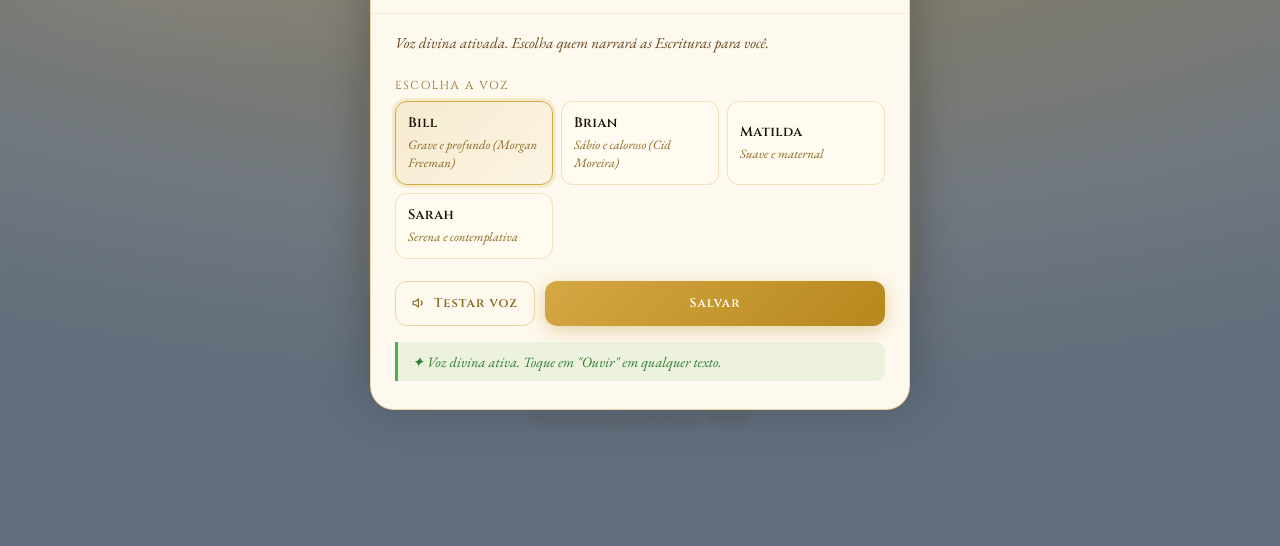
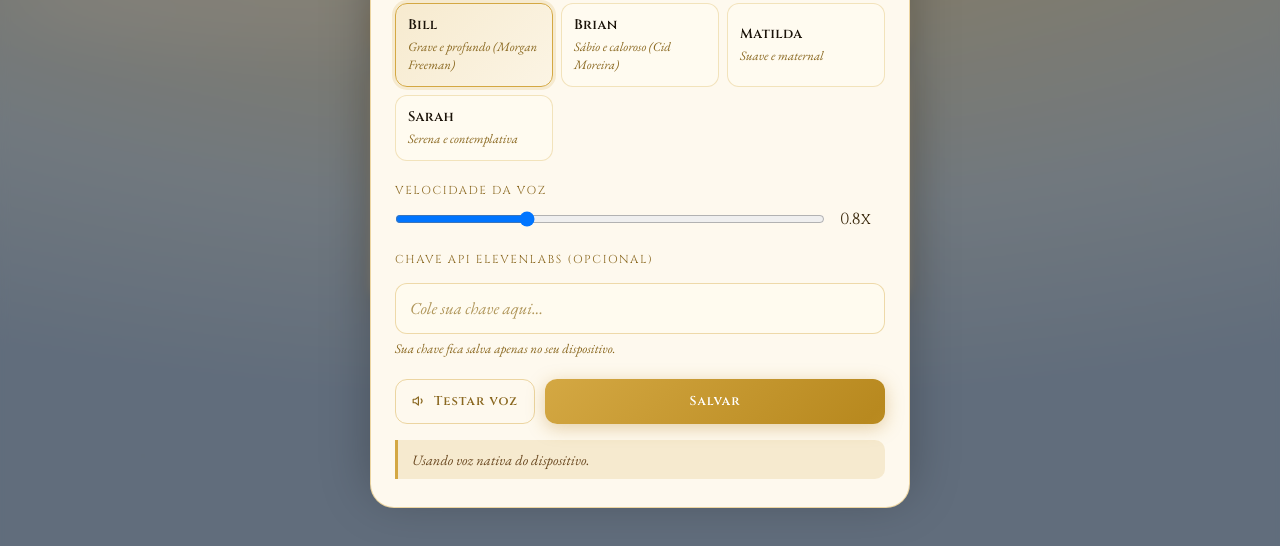
Before and after one commit to RdoLimaJunior/o-que-jesus-faria, a plain HTML site: page index.html in a window 1280 px wide. Both pictures are taken after a click on the button 900 px from the left and 50 px from the top of the page. Shown: the part 232-778 px from the top of the page. Drawn offline with nearby package versions, Linux system fonts and the light colour scheme.

Commit message:
security: remove hardcoded API key and add voice speed control

```diff
--- a/app.js
+++ b/app.js
@@ -56,9 +56,10 @@
     { id: 'EXAVITQu4vr4xnSDxMaL', name: 'Sarah',    desc: 'Serena e contemplativa' },
   ];
 
-  const EMBEDDED_KEY = 'a6de55b0724f02d9fae3b6427310501c7916337ca3589f47520e53b41702c48f';
+  const EMBEDDED_KEY = ''; // Removido por segurança. Insira sua chave nas configurações do app.
   let elevenLabsApiKey = localStorage.getItem('elevenLabsKey') || EMBEDDED_KEY;
   let elevenLabsVoiceId = localStorage.getItem('elevenLabsVoiceId') || VOICES[0].id;
+  let voiceSpeed = parseFloat(localStorage.getItem('voiceSpeed')) || 0.8;
   const useElevenLabs = () => !!elevenLabsApiKey;
 
   // populate voice grid
@@ -80,14 +81,23 @@
   }
   renderVoiceGrid();
 
-  // settings modal
-  const settingsModal = document.getElementById('settingsModal');
-  const apiStatus = document.getElementById('apiStatus');
+  const voiceSpeedInput = document.getElementById('voiceSpeed');
+  const speedValueDisplay = document.getElementById('speedValue');
+  const elevenLabsKeyInput = document.getElementById('elevenLabsKeyInput');
 
   function openSettings() {
     settingsModal.hidden = false;
+    voiceSpeedInput.value = voiceSpeed;
+    speedValueDisplay.textContent = voiceSpeed + 'x';
+    elevenLabsKeyInput.value = elevenLabsApiKey;
     refreshStatus();
   }
+
+  voiceSpeedInput.addEventListener('input', (e) => {
+    const val = e.target.value;
+    speedValueDisplay.textContent = val + 'x';
+  });
+
   function closeSettings() {
     settingsModal.hidden = true;
   }
@@ -108,9 +118,15 @@
   }
 
   document.getElementById('saveSettingsBtn').addEventListener('click', () => {
+    elevenLabsApiKey = elevenLabsKeyInput.value.trim();
+    voiceSpeed = parseFloat(voiceSpeedInput.value);
+
+    localStorage.setItem('elevenLabsKey', elevenLabsApiKey);
     localStorage.setItem('elevenLabsVoiceId', elevenLabsVoiceId);
+    localStorage.setItem('voiceSpeed', voiceSpeed);
+
     refreshStatus();
-    toast('Voz salva');
+    toast('Configurações salvas');
     setTimeout(closeSettings, 600);
   });
 
@@ -239,7 +255,7 @@
     if (!synth) { toast('Áudio não suportado neste dispositivo'); return; }
     const utt = new SpeechSynthesisUtterance(text);
     utt.lang = 'pt-BR';
-    utt.rate = 0.78;
+    utt.rate = voiceSpeed;
     utt.pitch = 0.85;
     utt.volume = 1.0;
     const v = getBestBrowserVoice();
--- a/index.html
+++ b/index.html
@@ -298,6 +298,20 @@
         </div>
       </div>
 
+      <div class="field" style="margin-top: 20px;">
+        <label class="field__label">Velocidade da Voz</label>
+        <div class="speed-control">
+          <input type="range" id="voiceSpeed" min="0.5" max="1.5" step="0.1" value="0.8">
+          <span id="speedValue">0.8x</span>
+        </div>
+      </div>
+
+      <div class="field" style="margin-top: 20px;">
+        <label class="field__label">Chave API ElevenLabs (Opcional)</label>
+        <input type="password" id="elevenLabsKeyInput" class="settings-input" placeholder="Cole sua chave aqui...">
+        <p class="field__hint">Sua chave fica salva apenas no seu dispositivo.</p>
+      </div>
+
       <div class="modal__actions">
         <button class="btn btn-clear" id="testVoiceBtn">
           <svg width="14" height="14" viewBox="0 0 24 24" fill="none" stroke="currentColor" stroke-width="2" stroke-linecap="round" stroke-linejoin="round"><polygon points="11 5 6 9 2 9 2 15 6 15 11 19 11 5"/><path d="M15.54 8.46a5 5 0 0 1 0 7.07"/></svg>
--- a/styles.css
+++ b/styles.css
@@ -893,14 +893,56 @@ textarea::placeholder, input::placeholder { color: #b0965a; font-style: italic;
   background: rgba(255,240,240,.7);
 }
 
-/* ════════ MODAL ════════ */
+/* ════════ SETTINGS MODAL ════════ */
 .modal {
   position: fixed;
   inset: 0;
-  z-index: 100;
-  display: grid;
-  place-items: end center;
-  padding: 0;
+  z-index: 2000;
+  display: flex;
+  align-items: center;
+  justify-content: center;
+  padding: 20px;
+}
+
+.settings-input {
+  width: 100%;
+  padding: 12px;
+  background: rgba(255,255,255,0.05);
+  border: 1px solid rgba(212,168,67,0.3);
+  border-radius: 8px;
+  color: #fff;
+  font-family: inherit;
+  margin-top: 8px;
+}
+
+.settings-input:focus {
+  outline: none;
+  border-color: var(--primary);
+  background: rgba(255,255,255,0.08);
+}
+
+.speed-control {
+  display: flex;
+  align-items: center;
+  gap: 15px;
+  margin-top: 10px;
+}
+
+.speed-control input[type="range"] {
+  flex: 1;
+  accent-color: var(--primary);
+}
+
+#speedValue {
+  font-family: 'Cinzel', serif;
+  color: var(--primary);
+  min-width: 45px;
+}
+
+.field__hint {
+  font-size: 0.8rem;
+  color: rgba(255,255,255,0.5);
+  margin-top: 6px;
 }
 .modal__backdrop {
   position: absolute;
```
